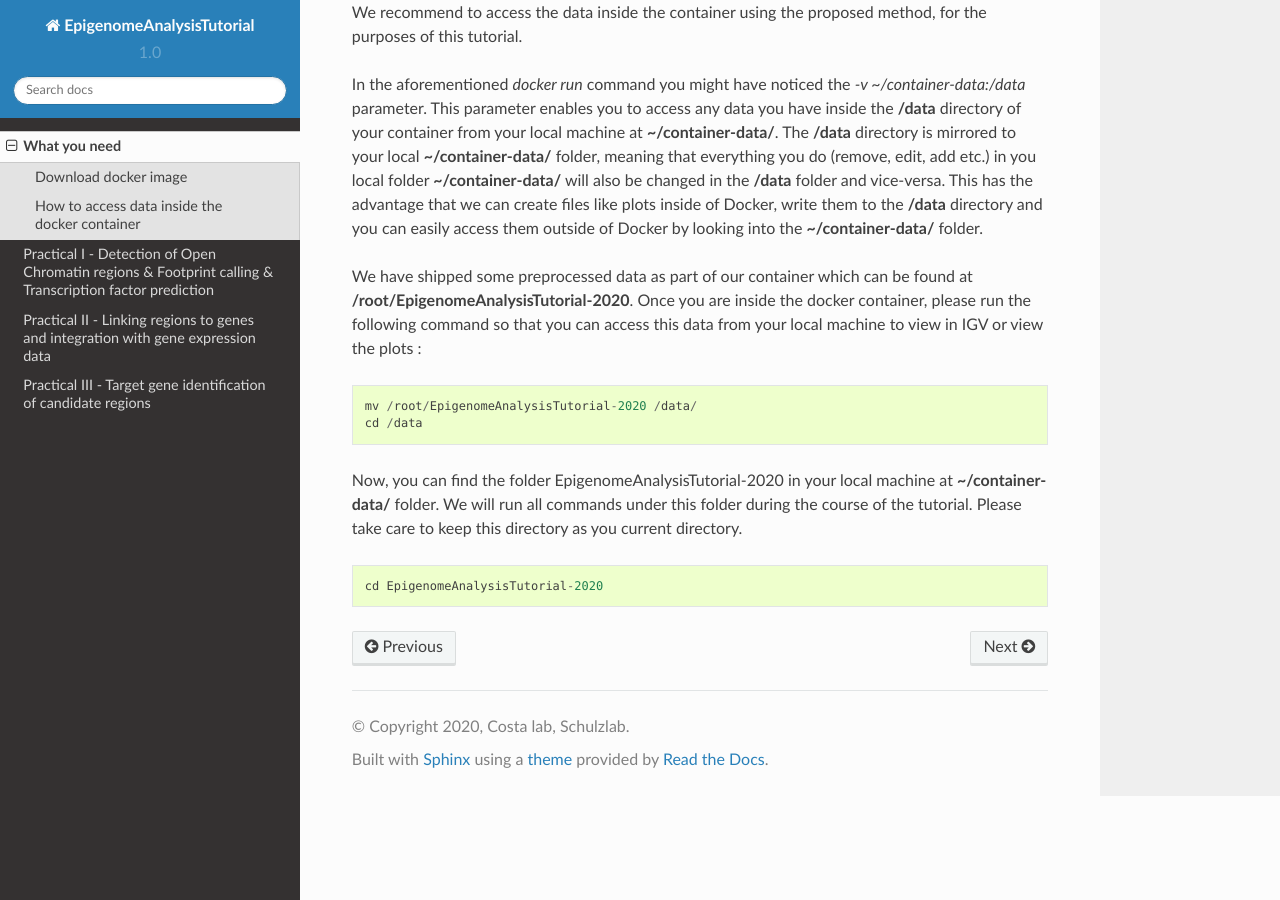
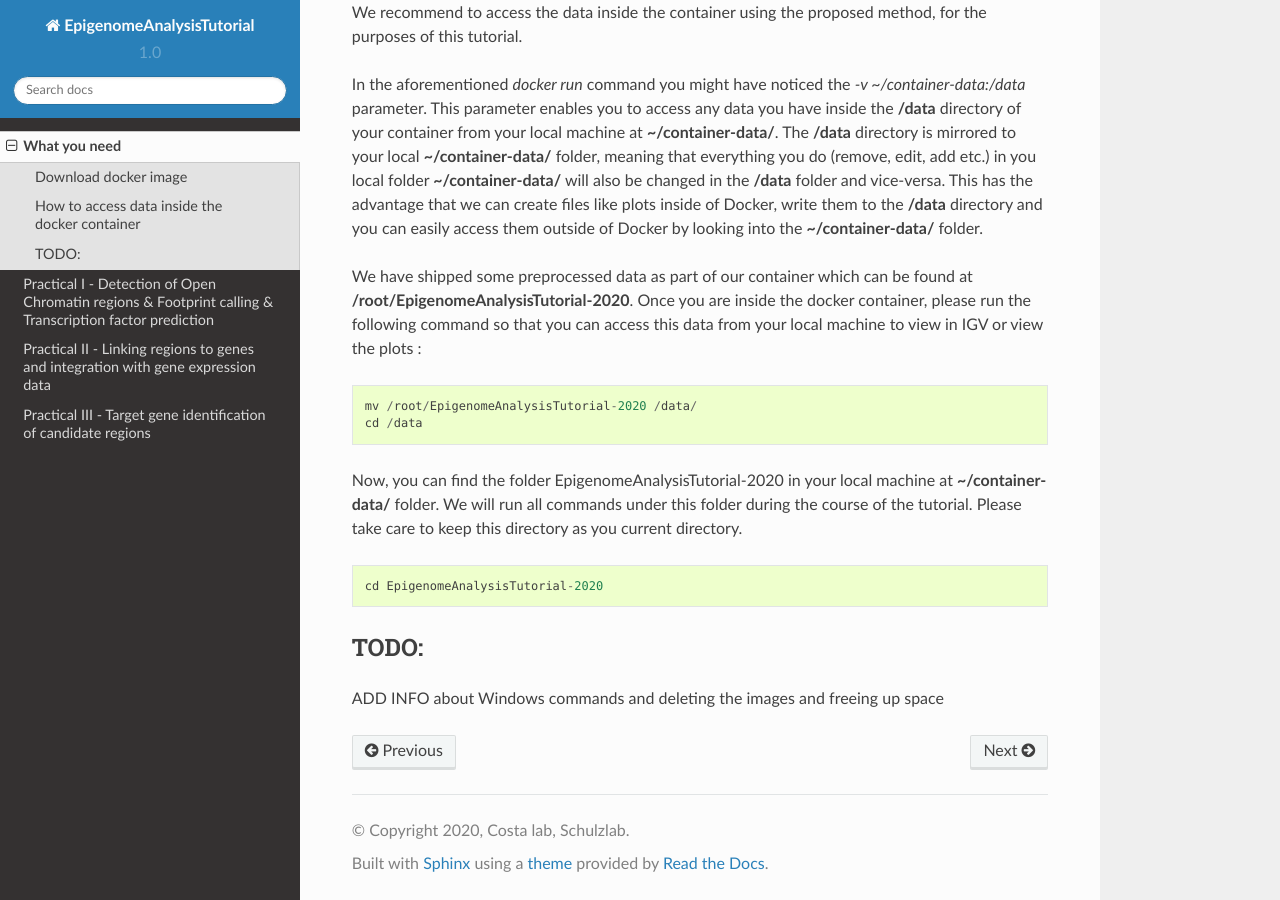
Before and after one commit to SchulzLab/EpigenomeAnalysisTutorial-2020, a Sphinx documentation site: the page built from docs/Installation.rst, in a window 1280 px wide and 900 px high, scrolled down 1064 px. Built offline with Sphinx 7.4.7 and the Read the Docs theme 2.0.0, drawn with Linux system fonts in a browser that asks for light colours.

Commit message:
Update Installation.rst

```diff
--- a/docs/Installation.rst
+++ b/docs/Installation.rst
@@ -49,3 +49,7 @@ Once you are inside the docker container, please run the following command so th
 Now, you can find the folder EpigenomeAnalysisTutorial-2020 in your local machine at **~/container-data/** folder. We will run all commands under this folder during the course of the tutorial. Please take care to keep this directory as you current directory.
 ::
    cd EpigenomeAnalysisTutorial-2020
+
+TODO:
+-----
+ADD INFO about Windows commands and deleting the images and freeing up space
```
